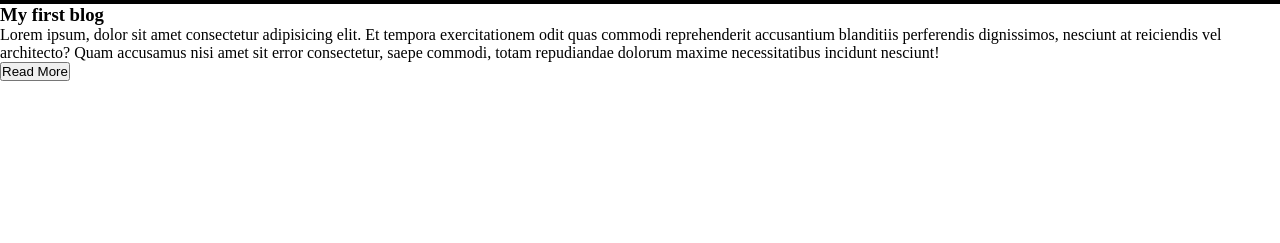
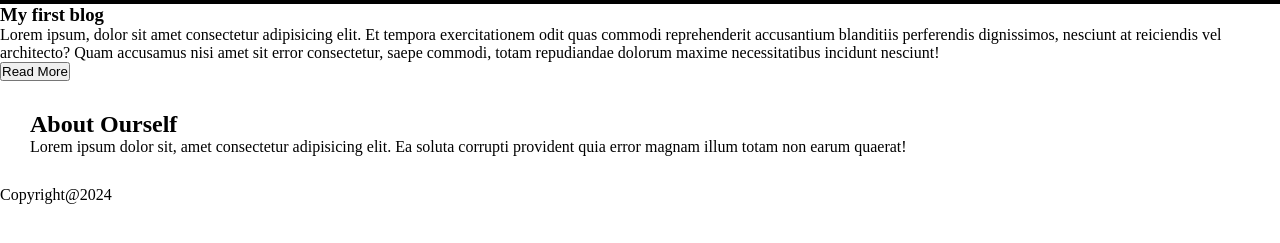
Before and after one commit to saharabanu/html-project, a plain HTML site: page index.html in a window 1280 px wide. Shown: the part 53-296 px from the top of the page. Drawn offline with Linux system fonts and the light colour scheme.

Commit message:
about section and foooter done

```diff
--- a/index.html
+++ b/index.html
@@ -19,6 +19,15 @@
         </div>
         <button>Read More</button>
      </section>
+
+     <section style="margin: 30px;">
+      <h2>About Ourself</h2>
+      <p>Lorem ipsum dolor sit, amet consectetur adipisicing elit. Ea soluta corrupti provident quia error magnam illum totam non earum quaerat!</p>
+     </section>
    </main>
+
+   <footer>
+    <p>Copyright@2024</p>
+   </footer>
 </body>
 </html>
```
